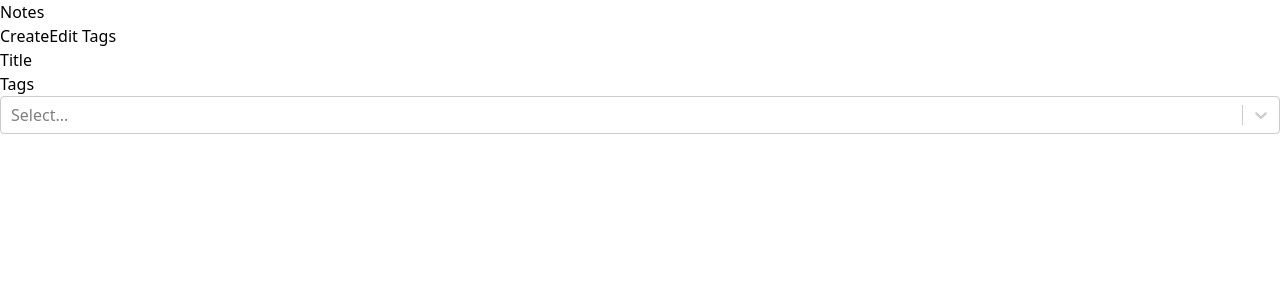
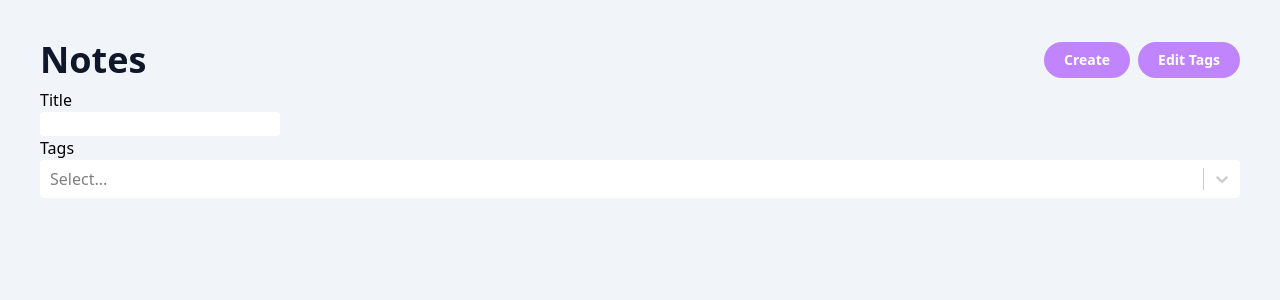
Before and after one commit to Justas-Sind/Notes_app, a React (Vite) app: page / in a window 1280 px wide. Shown: the top 300 px of the page. Built offline with nearby package versions, Linux system fonts and the light colour scheme.

Commit message:
Added styles

```diff
--- a/index.html
+++ b/index.html
@@ -4,7 +4,7 @@
     <meta charset="UTF-8" />
 
     <meta name="viewport" content="width=device-width, initial-scale=1.0" />
-    <title>Note App</title>
+    <title>Notes App</title>
   </head>
   <body>
     <div id="root"></div>
--- a/src/App.tsx
+++ b/src/App.tsx
@@ -95,6 +95,7 @@ function App() {
   }
 
   return (
+    <div className="m-10">
       <Routes>
         <Route
           path="/"
@@ -132,6 +133,7 @@ function App() {
         </Route>
         <Route path="/*" element={<Navigate to="/" />} />
       </Routes>
+    </div>
   );
 }
 
--- a/src/NoteList.tsx
+++ b/src/NoteList.tsx
@@ -3,6 +3,7 @@ import { Link } from "react-router-dom";
 import ReactSelect from "react-select";
 import { Tag } from "./App";
 import { Dialog, Transition } from "@headlessui/react";
+import { useNavigate } from "react-router-dom";
 
 type SimplifiedNote = {
   tags: Tag[];
@@ -13,19 +14,25 @@ type SimplifiedNote = {
 type NoteListProps = {
   availableTags: Tag[];
   notes: SimplifiedNote[];
-  deleteTag: (id: string) => void
-  updateTag: (id: string, label: string) => void
+  deleteTag: (id: string) => void;
+  updateTag: (id: string, label: string) => void;
 };
 
 type ModalProps = {
   modalIsOpen: boolean;
   closeModal: () => void;
-  availableTags: Tag[]
-  deleteTag: (id: string) => void
-  updateTag: (id: string, label: string) => void
+  availableTags: Tag[];
+  deleteTag: (id: string) => void;
+  updateTag: (id: string, label: string) => void;
 };
 
-function NoteList({ availableTags, notes, deleteTag, updateTag }: NoteListProps) {
+function NoteList({
+  availableTags,
+  notes,
+  deleteTag,
+  updateTag,
+}: NoteListProps) {
+  const navigate = useNavigate();
   const [selectedTags, setSelectedTags] = useState<Tag[]>([]);
   const [title, setTitle] = useState("");
 
@@ -54,26 +61,35 @@ function NoteList({ availableTags, notes, deleteTag, updateTag }: NoteListProps)
 
   return (
     <>
-      <div>
+      <div className="flex justify-between">
         <div>
-          <h1>Notes</h1>
+          <h1 className="text-4xl font-semibold text-slate-900">Notes</h1>
         </div>
-        <div>
-          <Link to="/new">
-            <button>Create</button>
-          </Link>
-          <button onClick={() => openModal()}>Edit Tags</button>
+        <div className="flex items-center gap-2">
+          <button
+            onClick={() => navigate("/new")}
+            className="rounded-full bg-purple-400 py-2 px-5 text-sm font-semibold leading-5 text-white transition-all duration-300 hover:bg-purple-500 focus:outline-none focus:ring focus:ring-purple-300 active:bg-purple-600"
+          >
+            Create
+          </button>
+          <button
+            onClick={() => openModal()}
+            className="rounded-full bg-purple-400 py-2 px-5 text-sm font-semibold leading-5 text-white transition-all duration-300 hover:bg-purple-500 focus:outline-none focus:ring focus:ring-purple-300 active:bg-purple-600"
+          >
+            Edit Tags
+          </button>
         </div>
       </div>
-      <form>
+      <form className="mt-2">
         <div>
           <div>
-            <label>
+            <label className="flex flex-col">
               Title
               <input
                 type="text"
                 value={title}
                 onChange={(e) => setTitle(e.target.value)}
+                className="w-60 rounded focus:outline-none focus:ring focus:ring-violet-300"
               />
             </label>
           </div>
@@ -95,6 +111,29 @@ function NoteList({ availableTags, notes, deleteTag, updateTag }: NoteListProps)
                   );
                 }}
                 isMulti
+                styles={{
+                  option: (baseStyles, state) => ({
+                    ...baseStyles,
+                    color: state.isSelected ? "#0f172a" : "#0f172a",
+                    backgroundColor: state.isSelected ? "#fff" : "#fff",
+                    ':hover': {
+                      backgroundColor: "#f3e8ff",
+                    }
+                  }),
+
+                  control: (baseStyles) => ({
+                    ...baseStyles,
+                    backgroundColor: "#fff",
+                    padding: "0",
+                    border: "none",
+                    boxShadow: "none",
+                    borderRadius: "0.25rem",
+                  }),
+                  singleValue: (baseStyles) => ({
+                    ...baseStyles,
+                    color: "#fff",
+                  }),
+                }}
               />
             </label>
           </div>
@@ -110,7 +149,13 @@ function NoteList({ availableTags, notes, deleteTag, updateTag }: NoteListProps)
           />
         ))}
       </div>
-      <EditTagsModal modalIsOpen={modalIsOpen} closeModal={closeModal} availableTags={availableTags} deleteTag={deleteTag} updateTag={updateTag} />
+      <EditTagsModal
+        modalIsOpen={modalIsOpen}
+        closeModal={closeModal}
+        availableTags={availableTags}
+        deleteTag={deleteTag}
+        updateTag={updateTag}
+      />
     </>
   );
 }
@@ -137,7 +182,13 @@ function NoteCard({ id, title, tags }: SimplifiedNote) {
   );
 }
 
-function EditTagsModal({ modalIsOpen, closeModal, availableTags, deleteTag, updateTag }: ModalProps) {
+function EditTagsModal({
+  modalIsOpen,
+  closeModal,
+  availableTags,
+  deleteTag,
+  updateTag,
+}: ModalProps) {
   return (
     <Transition show={modalIsOpen} as={Fragment}>
       <Dialog className="relative z-10" onClose={() => closeModal()}>
@@ -172,13 +223,19 @@ function EditTagsModal({ modalIsOpen, closeModal, availableTags, deleteTag, upda
 
               <form>
                 <div>
-                  {availableTags.map(tag => (
+                  {availableTags.map((tag) => (
                     <div key={tag.id}>
                       <div>
-                        <input type="text" value={tag.label} onChange={e => updateTag(tag.id, e.target.value)} />
+                        <input
+                          type="text"
+                          value={tag.label}
+                          onChange={(e) => updateTag(tag.id, e.target.value)}
+                        />
                       </div>
                       <div>
-                        <button onClick={() => deleteTag(tag.id)}>&times;</button>
+                        <button onClick={() => deleteTag(tag.id)}>
+                          &times;
+                        </button>
                       </div>
                     </div>
                   ))}
--- a/src/index.css
+++ b/src/index.css
@@ -1,3 +1,7 @@
 @tailwind base;
 @tailwind components;
 @tailwind utilities;
+
+body {
+  background-color: #f1f5f9;
+}
```
Lines whose indentation alone changed are shown as unchanged.
